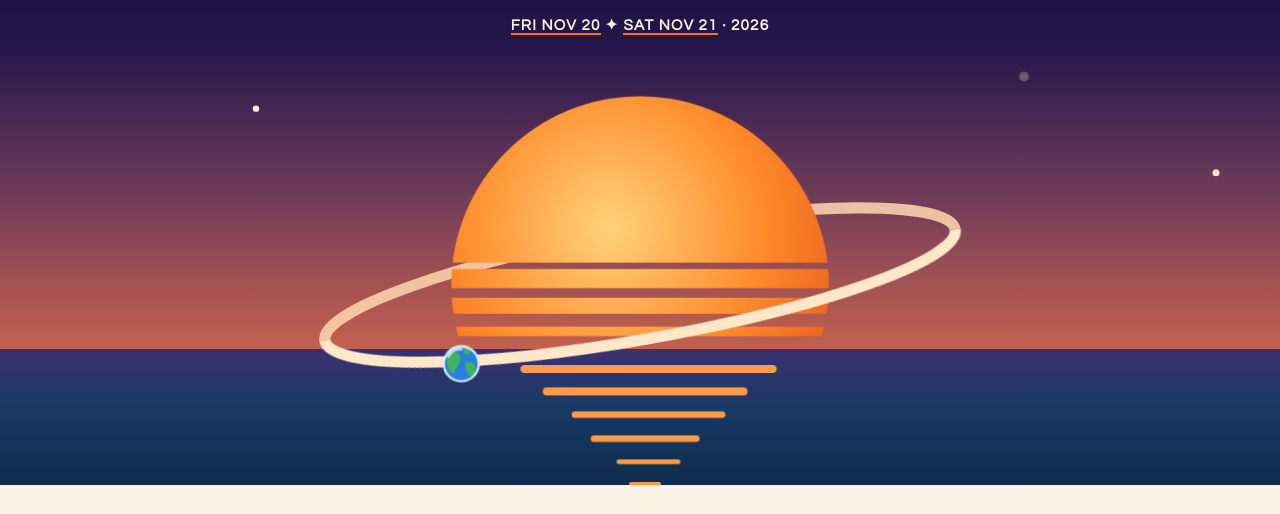
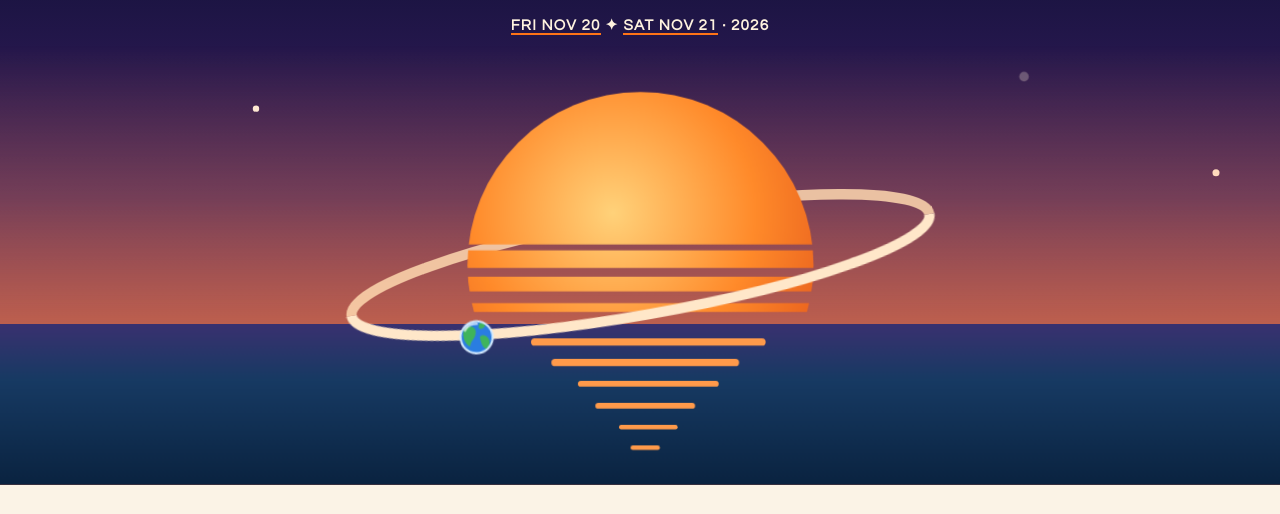
Before and after one commit to themightychris/chris-turns-40, a plain HTML site: page index.html in a window 1280 px wide. Shown: the part 268-782 px from the top of the page. Drawn offline with Linux system fonts and the light colour scheme.

Commit message:
fix(hero): keep the whole scene in view on wide screens
Cap the scene's width to what its height can show, and paint the sky
and sea past the edges.

Co-Authored-By: Claude Fable 5.2 <noreply@anthropic.com>
Claude-Session: https://claude.ai/code/session_013bS1t2BaVqa5LWuALz36DG

```diff
--- a/index.html
+++ b/index.html
@@ -97,11 +97,11 @@
           <path d="M-6.5-5.5A8 8 0 0 1 1.5-8.3" stroke="#fff" stroke-width="1.5" fill="none" stroke-linecap="round" opacity=".7"/>
         </symbol>
       </defs>
-      <rect width="800" height="192" fill="url(#glow)"/>
+      <rect x="-2000" width="4800" height="192" fill="url(#glow)"/>
       <g transform="rotate(-10 400 150)"><ellipse clip-path="url(#back)" cx="400" cy="150" rx="200" ry="34" fill="none" stroke="#ffd9b0" stroke-width="7" opacity=".85"/></g>
             <g transform="rotate(-10 400 150)"><g clip-path="url(#back)"><g class="ex"><g class="ey"><use class="earth" href="#earth" x="388" y="138" width="24" height="24"/></g></g></g></g>
       <circle cx="400" cy="150" r="118" fill="url(#sun)" mask="url(#bands)"/>
-      <rect y="190" width="800" height="110" fill="url(#sea)"/>
+      <rect x="-2000" y="190" width="4800" height="110" fill="url(#sea)"/>
       <g class="reflect" fill="#ff9a4a">
         <rect x="320" y="200" width="160" height="5" rx="2.5"/><rect class="w2" x="336" y="214" width="128" height="5" rx="2.5"/>
         <rect x="352" y="229" width="96" height="4" rx="2"/><rect class="w2" x="366" y="244" width="68" height="4" rx="2"/>
--- a/style.css
+++ b/style.css
@@ -208,7 +208,8 @@ footer { text-align: center; padding: 1rem 1.25rem 2.5rem; font-size: .85rem; }
 @media (min-width: 900px) {
   .hero { padding-top: 1.5rem; }
   .forty { width: 230px; }
-  .scene { height: 440px; }
+  /* never wider than the height can show whole; sky and sea paint past the edges */
+  .scene { height: 440px; width: min(100%, 1173px); margin-inline: auto; overflow: visible; }
 }
 
 /* plus-ones stepper */
```
Also changed, not shown: preview.html (+2 -2 lines).
